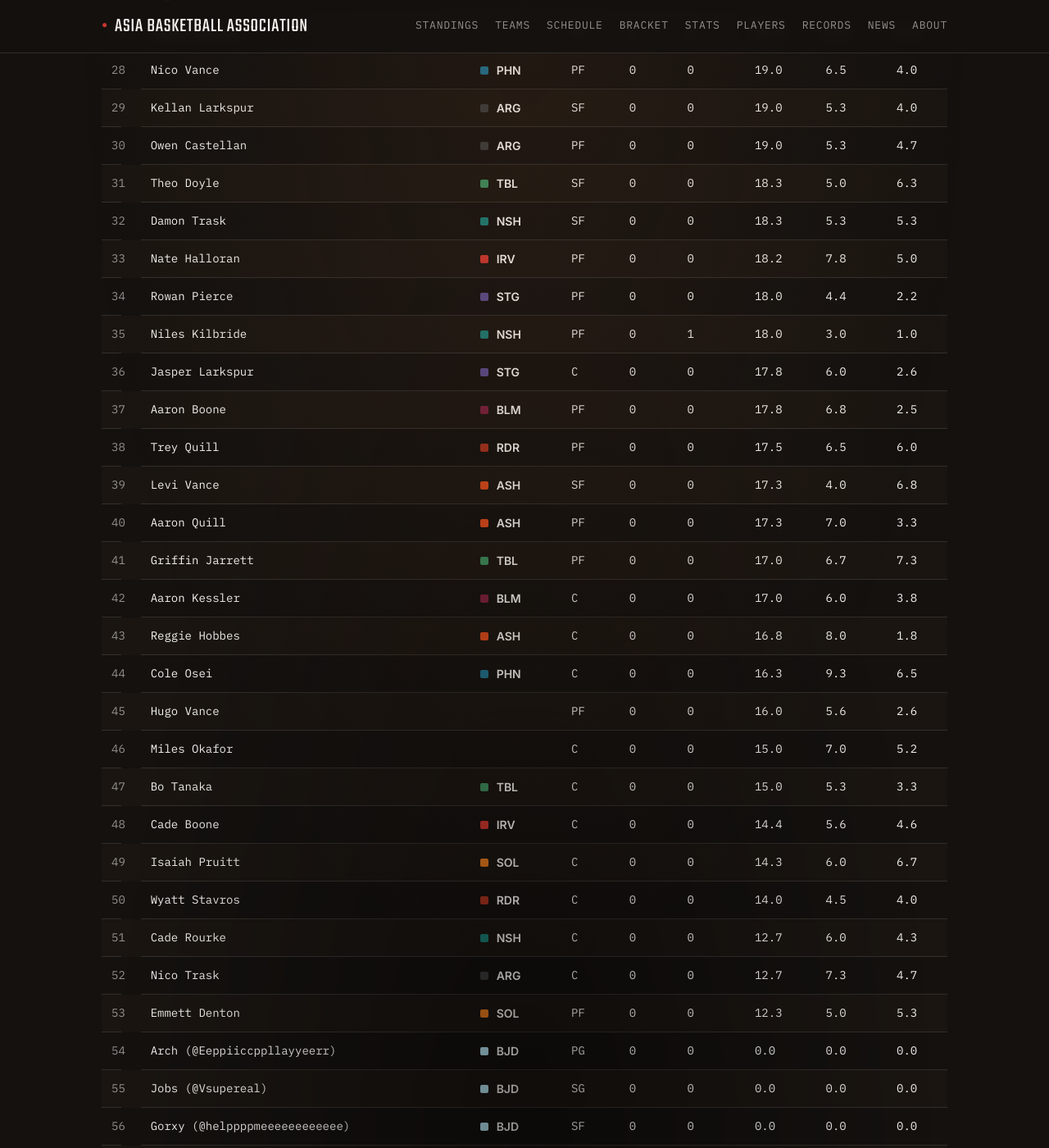
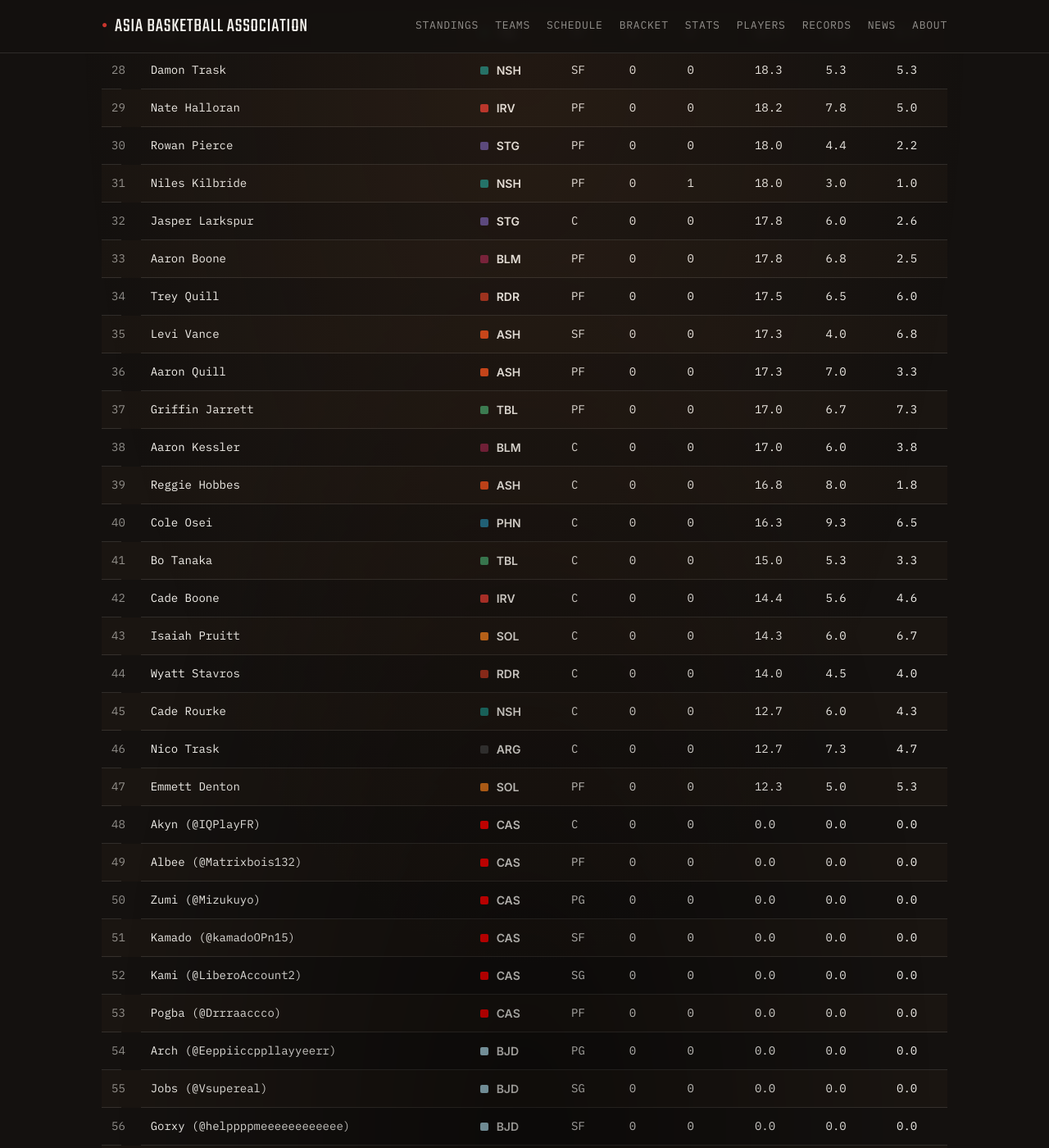
Before and after one commit to Thunder-777/PracticalBasketballAsia.github.io, a Jekyll site: the page built from players.html, in a window 1280 px wide and 1400 px high, scrolled down 1573 px. Shown: the whole window at 82% size. Built offline with Jekyll 4.4.1, drawn with Linux system fonts in a browser that asks for light colours; some of the changed text lies outside the part shown.

Commit message:
Update players.yml

```diff
--- a/_data/players.yml
+++ b/_data/players.yml
@@ -6,36 +6,36 @@
 # To retire/cut a player: delete their entry (their historical
 # box-score stats stay in games.yml and still count for records).
 # ─────────────────────────────────────────────────────────
-- id: deshawn-riley
-  name: Deshawn Riley
-  team: comets
+- id: akyn
+  name: Akyn (@IQPlayFR)
+  team: shohoku
+  pos: C
+  num: 5
+- id: matrix
+  name: Albee (@Matrixbois132)
+  team: shohoku
+  pos: PF
+  num: 4
+- id: zumi
+  name: Zumi (@Mizukuyo)
+  team: shohoku
   pos: PG
+  num: 1
+- id: kamado
+  name: Kamado (@kamadoOPn15)
+  team: shohoku
+  pos: SF
   num: 3
-- id: aaron-reyes
-  name: Aaron Reyes
-  team: comets
+- id: kami
+  name: Kami (@LiberoAccount2)
+  team: shohoku
   pos: SG
-  num: 1
-- id: tomas-bricker
-  name: Tomas Bricker
-  team: comets
-  pos: SF
-  num: 21
-- id: hugo-vance
-  name: Hugo Vance
-  team: comets
+  num: 2
+- id: pogba
+  name: Pogba (@Drrraaccco)
+  team: shohoku
   pos: PF
-  num: 15
-- id: miles-okafor
-  name: Miles Okafor
-  team: comets
-  pos: C
-  num: 55
-- id: emmett-sutter
-  name: Emmett Sutter
-  team: foundry
-  pos: PG
-  num: 47
+  num: 48
 - id: andre-voss
   name: Andre Voss
   team: foundry
```
